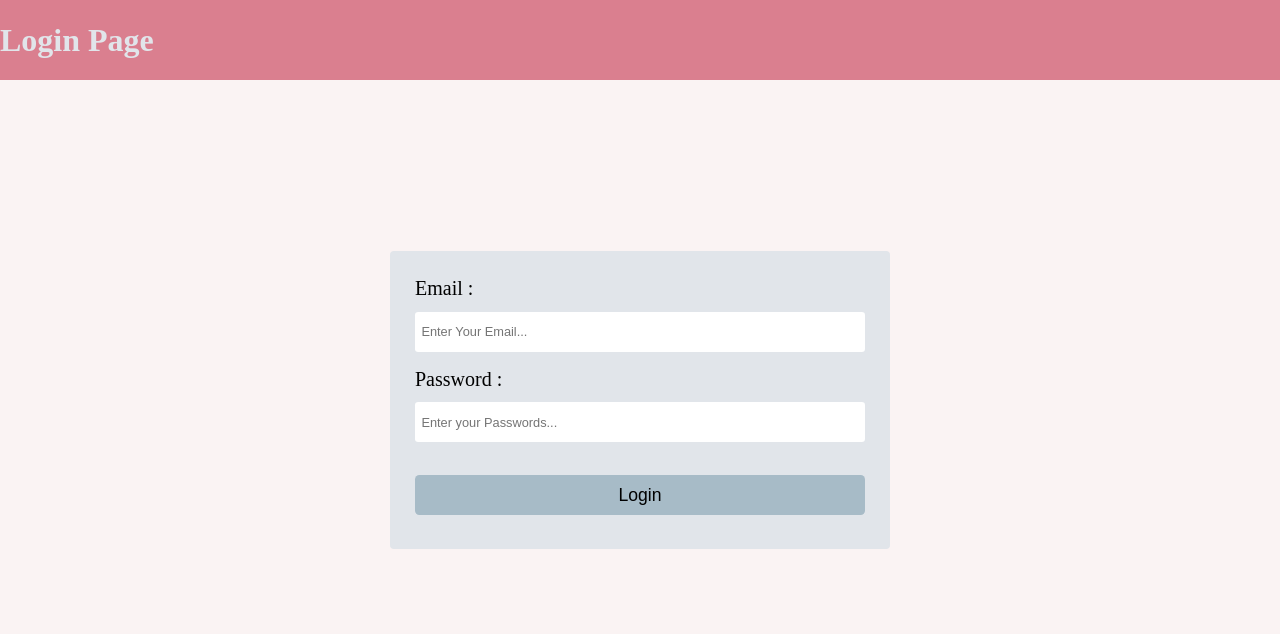
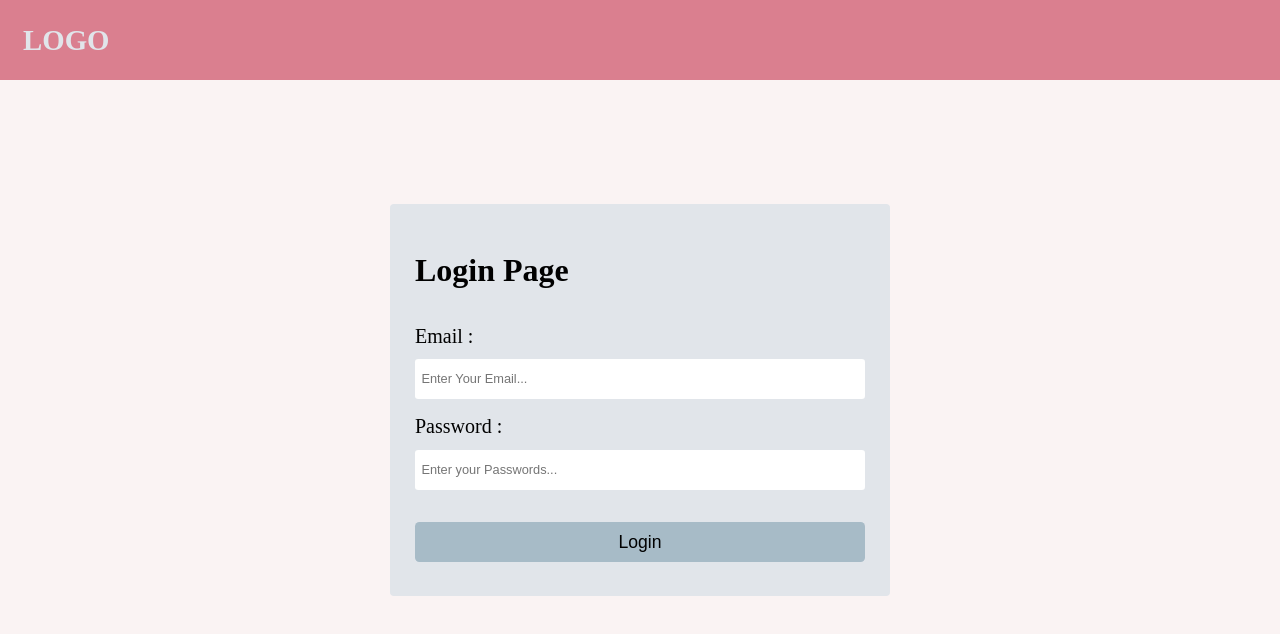
Before and after one commit to vardhan35/assignment, a React (Vite) app: page / in a window 1280 px wide. Shown: the top 634 px of the page. Built offline with nearby package versions, Linux system fonts and the light colour scheme.

Commit message:
importing css in login component

```diff
--- a/src/components/Login/index.js
+++ b/src/components/Login/index.js
@@ -29,7 +29,7 @@
 
   return (
     <div className="login">
-      <h1 className="header">Login Page</h1>
+      <h1 className="headerTitle">Login Page</h1>
       <label htmlFor="email" className="label">
         Email :
       </label>
```
